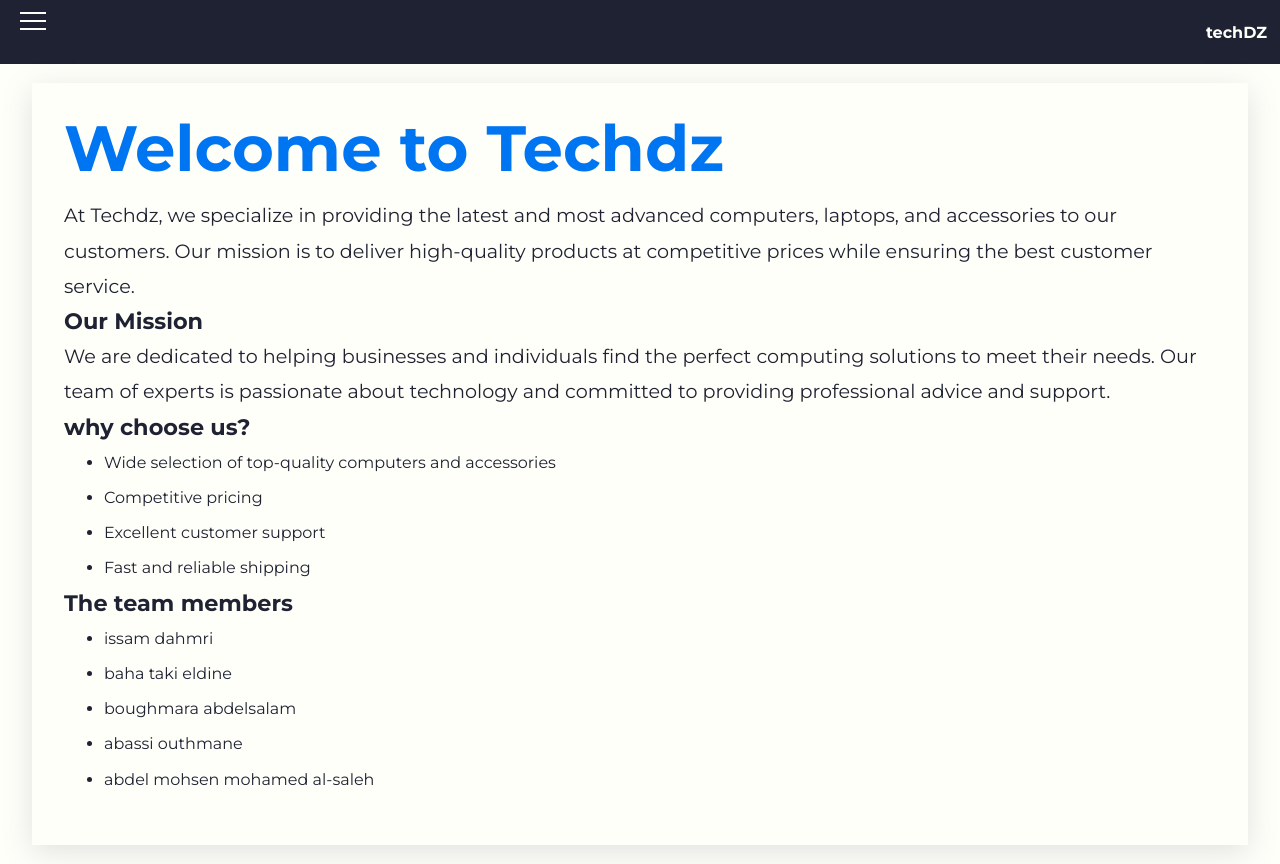
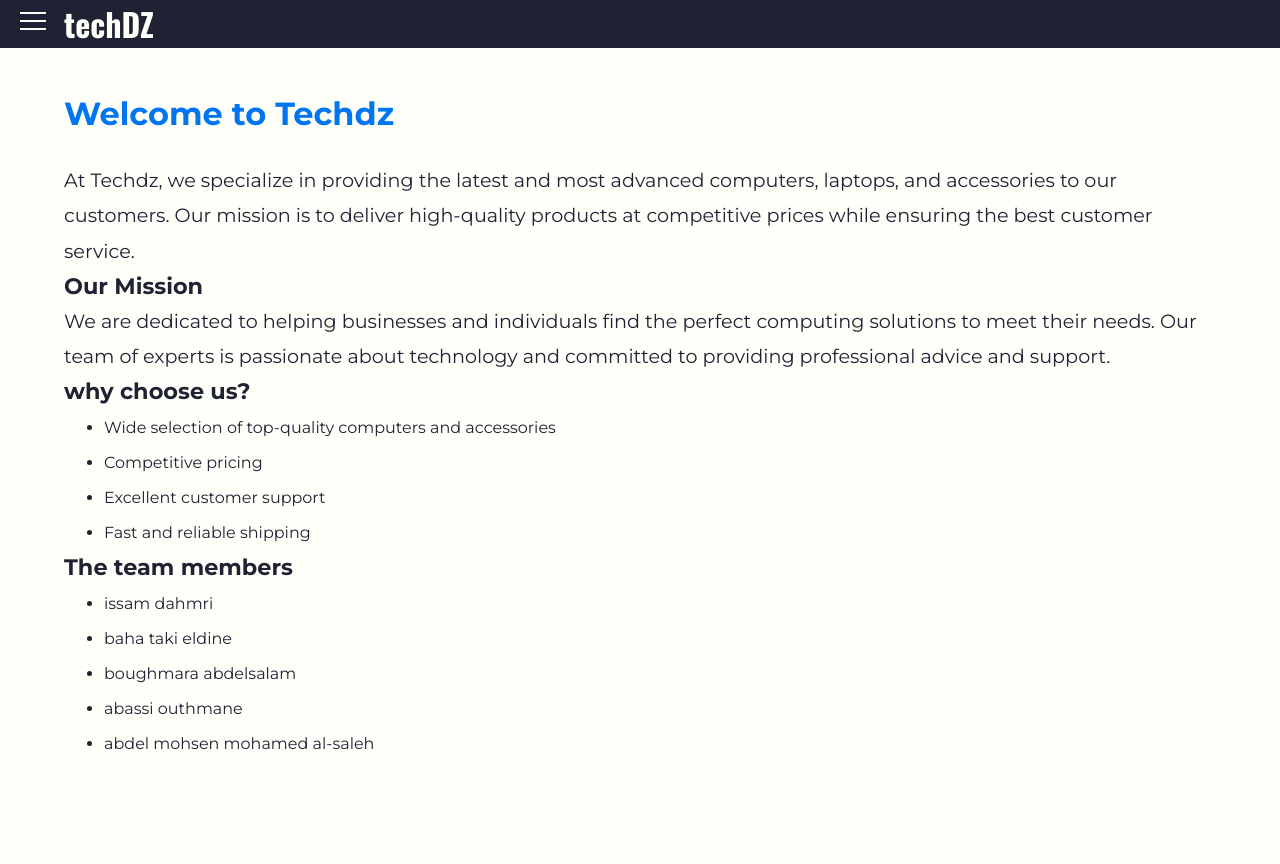
Before and after one commit to ISsam777/dev-web, a PHP site: page /aboutus.html in a window 1280 px wide. After the commit the page ends 750 px from the top, so only its background shows below. Run offline with PHP 8.4, Linux system fonts and the light colour scheme.

Commit message:
edit nav bar

```diff
--- a/css/main.css
+++ b/css/main.css
@@ -58,17 +58,19 @@ body {
 nav {
   display: flex;
   flex-direction: row;
-  align-items: center;
-  justify-content: flex-end;
+  align-items: flex-start;
   background-color: var(--text);
   color: var(--background);
   width: 100%;
-  height: 4rem;
+  height: 3rem;
 }
 
 nav h1 a {
   text-decoration: none;
   color: var(--background);
+  font-size: 2rem;
+  font-family: "Oswald", sans-serif;
+  margin-left: 4rem;
 }
 
 /* humbergur menu */
@@ -272,8 +274,6 @@ a {
   align-items: center;
   justify-content: center;
   background-color: var(--background);
-  height: 100vh;
-  width: 100vw;
 }
 .container1 {
   background-color: var(--background);
@@ -283,12 +283,12 @@ a {
   line-height: 2.2rem;
   text-align: flex-start;
   width: 90%;
-  box-shadow: rgba(100, 100, 111, 0.2) 0px 7px 29px 0px;
+  /*box-shadow: rgba(100, 100, 111, 0.2) 0px 7px 29px 0px;*/
   padding: 3rem 2rem;
 }
 .greeting {
   color: var(--links);
-  font-size: 4rem;
+  font-size: 2rem;
   margin-bottom: 2rem;
 }
 .title {
--- a/index.html
+++ b/index.html
@@ -9,12 +9,12 @@
   <body>
     <!--nav bar-->
     <nav>
-      <h1 class="logo"><a href="index.html">techDZ</a></h1>
       <div class="hamburger-menu">
         <input id="menu__toggle" type="checkbox" />
         <label class="menu__btn" for="menu__toggle">
           <span></span>
         </label>
+        <h1 class="logo"><a href="index.html">techDZ</a></h1>
 
         <ul class="menu__box">
           <li><a class="menu__item" href="index.html">Home</a></li>
```
